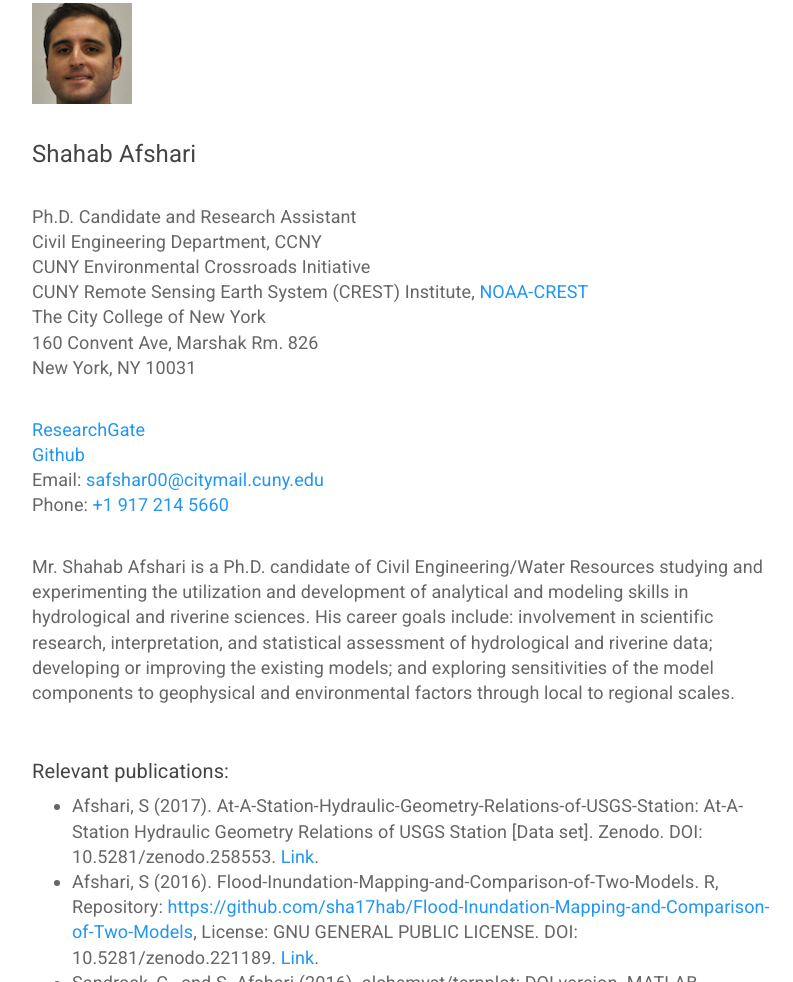
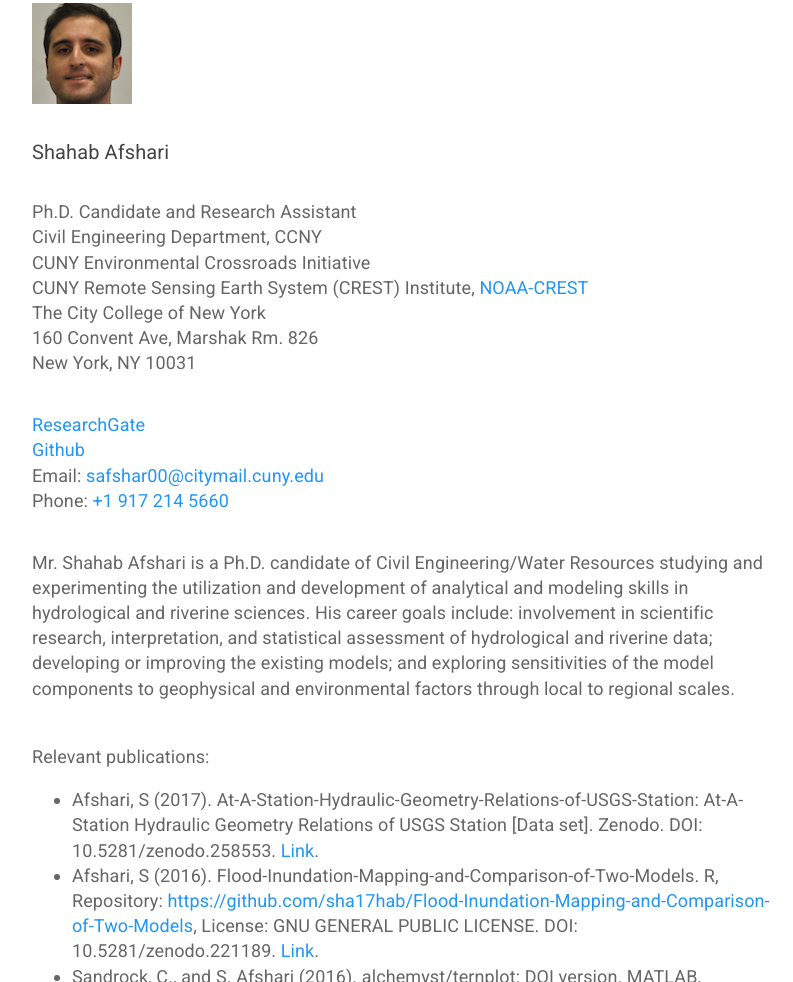
Before and after one commit to environmentalcrossroads/environmentalcrossroads.github.io, a plain HTML site: page people-ccny/afshari-s.html in a window 1280 px wide. Shown: the part 424-1406 px from the top of the page, without its empty margins (428-1221 px from the left). Drawn offline with nearby package versions, Linux system fonts and the light colour scheme.

Commit message:
Add files via upload

```diff
--- a/people-ccny/afshari-s.html
+++ b/people-ccny/afshari-s.html
@@ -68,7 +68,7 @@
 					<br>
 					<img src="../img/afshari-s-sq.jpg" class="img-responsive">
 					<br>
-					<h4>Shahab Afshari</h4>
+					<h5>Shahab Afshari</h5>
 					<br>
 					<ul class="list-unstyled">
 						<li>Ph.D. Candidate and Research Assistant</li>
@@ -87,7 +87,7 @@
 					<br>
 					<p>Mr. Shahab Afshari is a Ph.D. candidate of Civil Engineering/Water Resources studying and experimenting the utilization and development of analytical and modeling skills in hydrological and riverine sciences. His career goals include: involvement in scientific research, interpretation, and statistical assessment of hydrological and riverine data; developing or improving the existing models; and exploring sensitivities of the model components to geophysical and environmental factors through local to regional scales.</p>
 					<br>
-					<h5>Relevant publications:</h5>
+					<p>Relevant publications:<p>
 					<ul>
 						<li>Afshari, S (2017). At-A-Station-Hydraulic-Geometry-Relations-of-USGS-Station: At-A-Station Hydraulic Geometry Relations of USGS Station [Data set]. Zenodo. DOI: 10.5281/zenodo.258553. <a href="https://doi.org/10.5281/zenodo.258553" target="_blank">Link</a>.</li>
 						<li>Afshari, S (2016). Flood-Inundation-Mapping-and-Comparison-of-Two-Models. R, Repository: <a href="https://github.com/sha17hab/Flood-Inundation-Mapping-and-Comparison-of-Two-Models" target="_blank">https://github.com/sha17hab/Flood-Inundation-Mapping-and-Comparison-of-Two-Models</a>, License: GNU GENERAL PUBLIC LICENSE. DOI: 10.5281/zenodo.221189. <a href="https://doi.org/10.5281/zenodo.221189" target="_blank">Link</a>.</li>
```
Also changed, not shown: people-ccny/corsi-f.html (+1 -1 lines), people-ccny/fekete-b.html (+1 -1 lines).
